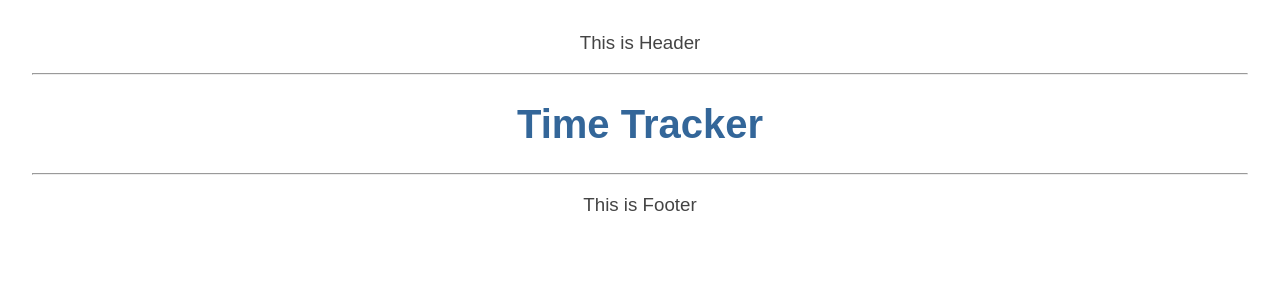
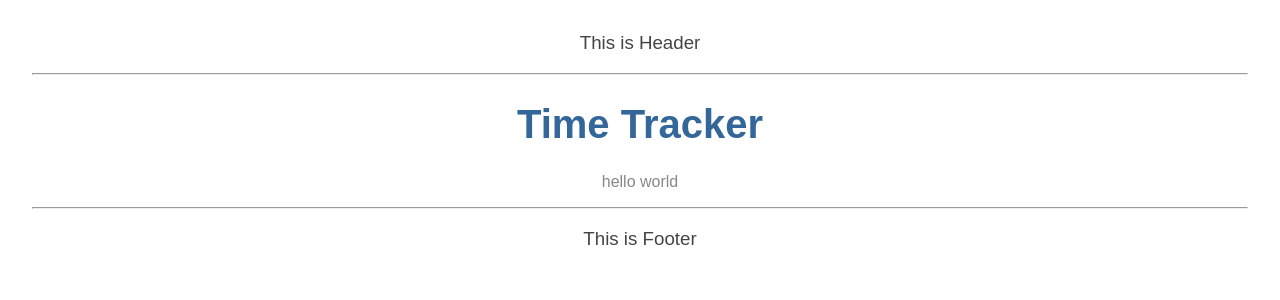
Before and after one commit to kendolekiran/time-tracker, an Angular app: page / in a window 1280 px wide. Shown: the top 300 px of the page. Built offline with nearby package versions, Linux system fonts and the light colour scheme.

Commit message:
add time tracker api service

```diff
--- /dev/null
+++ b/src/api/index.ts
@@ -0,0 +1,5 @@
+import { TimeTrackerApiService } from './timeTrackerApi/time-tracker-api.service';
+
+export {
+  TimeTrackerApiService
+}
--- /dev/null
+++ b/src/api/timeTrackerApi/time-tracker-api.service.ts
@@ -0,0 +1,12 @@
+import { Injectable } from '@angular/core';
+
+@Injectable()
+export class TimeTrackerApiService {
+
+  constructor() { }
+
+  get(): string {
+    return 'hello world';
+  }
+
+}
--- a/src/app/app.component.html
+++ b/src/app/app.component.html
@@ -2,6 +2,7 @@
   <my-header></my-header>
   <div style="text-align:center">
     <h1>{{ title }}</h1>
+    <p>{{ message }}</p>
   </div>
   <my-footer></my-footer>
 </div>
--- a/src/app/app.component.ts
+++ b/src/app/app.component.ts
@@ -1,4 +1,5 @@
 import { Component } from '@angular/core';
+import { TimeTrackerApiService } from "@api";
 
 @Component({
   selector: 'time-tracker',
@@ -9,4 +10,11 @@ import { Component } from '@angular/core';
 })
 export class AppComponent {
   title = 'Time Tracker';
+  message: string;
+
+  constructor(
+    private timeTrackerApi: TimeTrackerApiService
+  ) {
+    this.message = timeTrackerApi.get();
+  }
 }
--- a/src/app/app.module.ts
+++ b/src/app/app.module.ts
@@ -5,6 +5,8 @@ import { AppComponent } from './app.component';
 
 import  { FooterModule } from '../components/footer/footer.module';
 import  { HeaderModule } from '../components/header/header.module';
+
+import { TimeTrackerApiService } from '@api';
 
 
 @NgModule({
@@ -16,7 +18,9 @@ import  { HeaderModule } from '../components/header/header.module';
     HeaderModule,
     FooterModule
   ],
-  providers: [],
+  providers: [
+    TimeTrackerApiService
+  ],
   bootstrap: [
     AppComponent
   ]
--- a/src/tsconfig.app.json
+++ b/src/tsconfig.app.json
@@ -4,6 +4,9 @@
     "outDir": "../out-tsc/app",
     "baseUrl": "./",
     "module": "es2015",
+    "paths": {
+      "@api": ["api"]
+    },
     "types": []
   },
   "exclude": [
```
Also changed, not shown: 1 other file (tests, documents, lock files or other folders).
